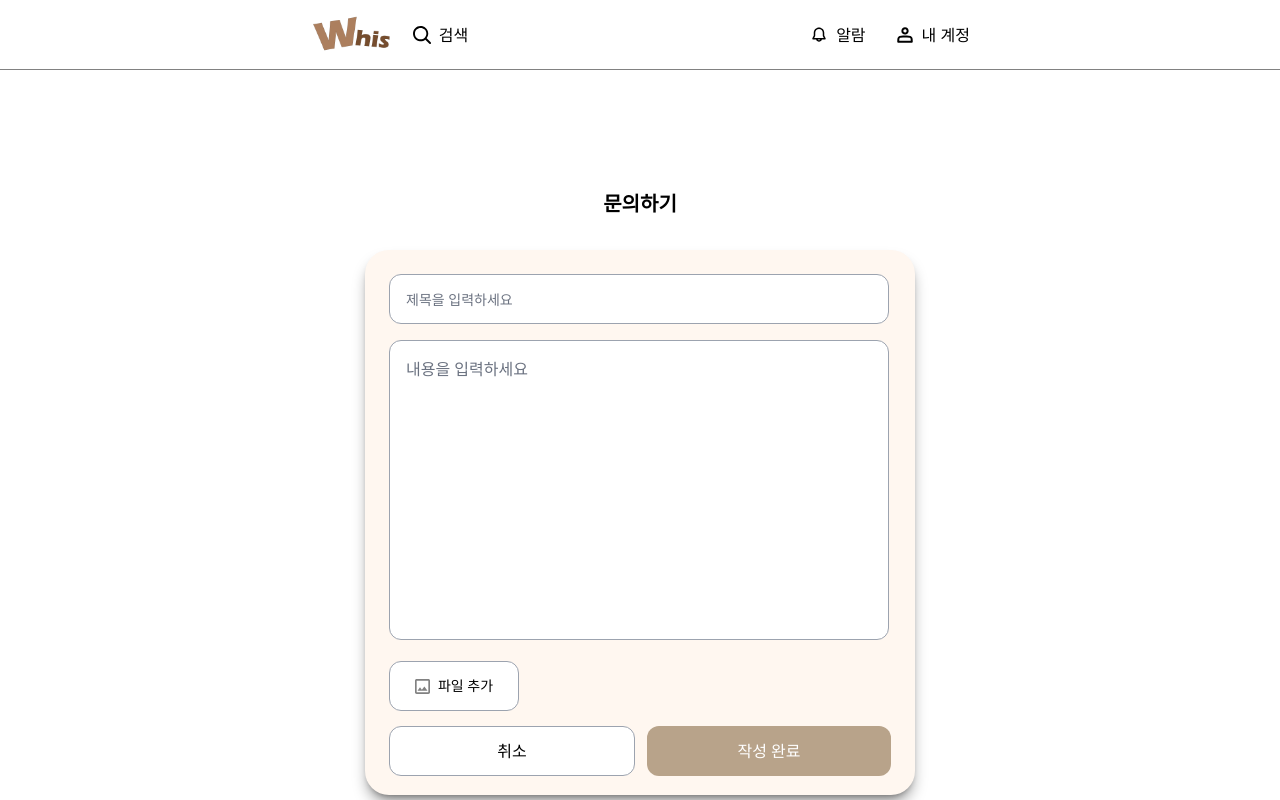
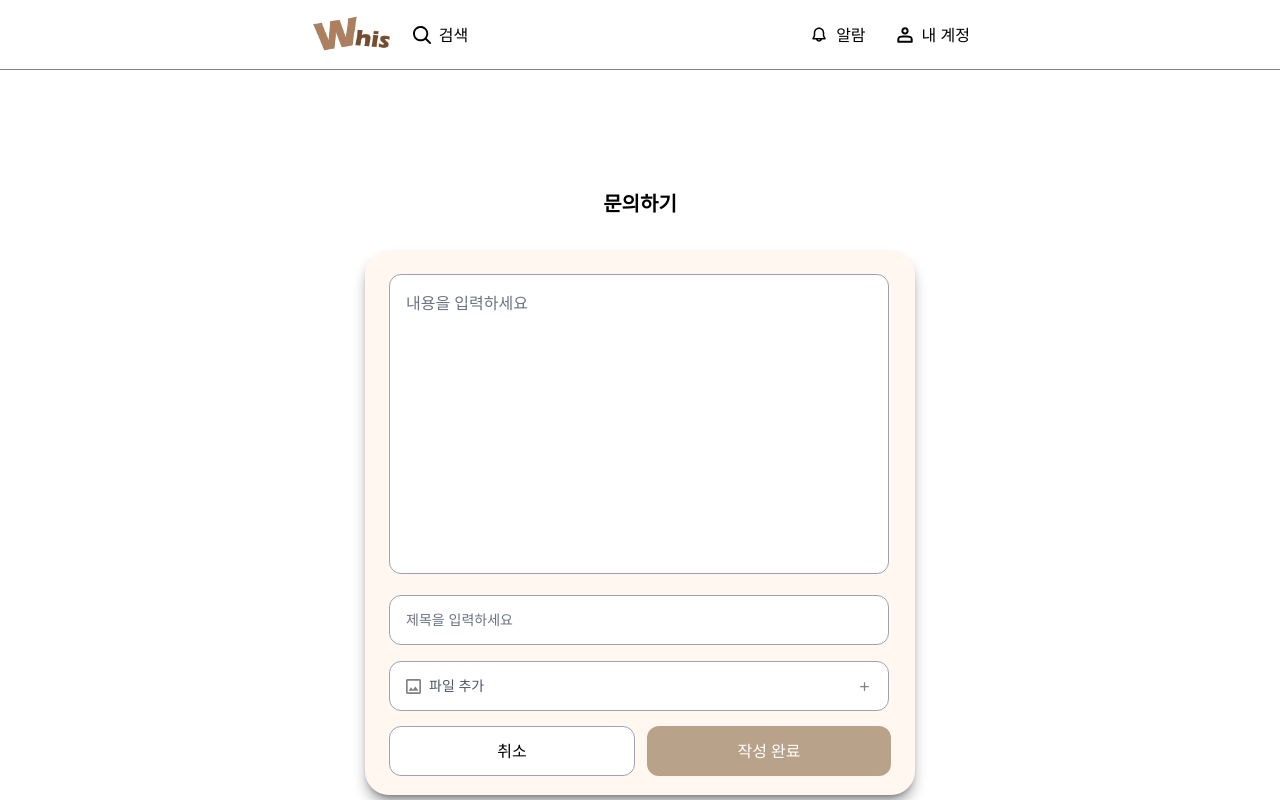
Before and after one commit to gubumgubum/WHIS-front, a React (Create React App) app: page /inquiry in a window 1280 px wide. Built offline with nearby package versions, Linux system fonts and the light colour scheme; the HTML template or start-up script is replaced by a standard one.

Commit message:
fix: inquiry 페이지 fix

```diff
--- a/src/pages/inquiry/index.jsx
+++ b/src/pages/inquiry/index.jsx
@@ -1,5 +1,8 @@
 import AuthHeader from '../../components/header/auth/ui';
 import File from '../../assets/icon/file';
+import ContentTextarea from '../../components/inquiry/content';
+import TitleInput from '../../components/inquiry/title';
+import Plus from '../../assets/icon/Plus';
 
 function InquiryPage() {
   return (
@@ -10,29 +13,25 @@ function InquiryPage() {
         <h1 className="text-xl font-pretendard font-bold mb-8">문의하기</h1>
 
         <section className="w-[550px] h-[545px] bg-[#FFF7F0] rounded-3xl p-6 shadow-lg shadow-black/40">
-          <input
-            type="text"
-            placeholder="제목을 입력하세요"
-            className="placeholder:text-gray-500 w-[500px] h-[50px] px-4 mb-4 border border-gray-400 rounded-xl bg-white text-sm focus:outline-none"
-          />
-
-          <textarea
-            placeholder="내용을 입력하세요"
-            className="placeholder:text-gray-500 w-[500px] h-[300px] p-4 mb-[15px] border border-gray-400 rounded-xl resize-none focus:outline-none"
-          />
+          <ContentTextarea />
+          <TitleInput />
 
           <div className="mb-[15px]">
             <input type="file" id="file-upload" className="hidden" />
 
             <label
               htmlFor="file-upload"
-              className="flex items-center justify-center gap-2
-               w-[130px] h-[50px]
-               border border-gray-400 rounded-xl
-               bg-white text-sm cursor-pointer"
+              className="flex items-center justify-between
+                                   w-[500px] h-[50px]
+                                   px-4
+                                   border border-gray-400 rounded-xl
+                                   bg-white text-sm cursor-pointer"
             >
-              <File />
-              파일 추가
+              <div className="flex items-center gap-2 text-gray-600">
+                <File />
+                파일 추가
+              </div>
+              <Plus />
             </label>
           </div>
 
```
